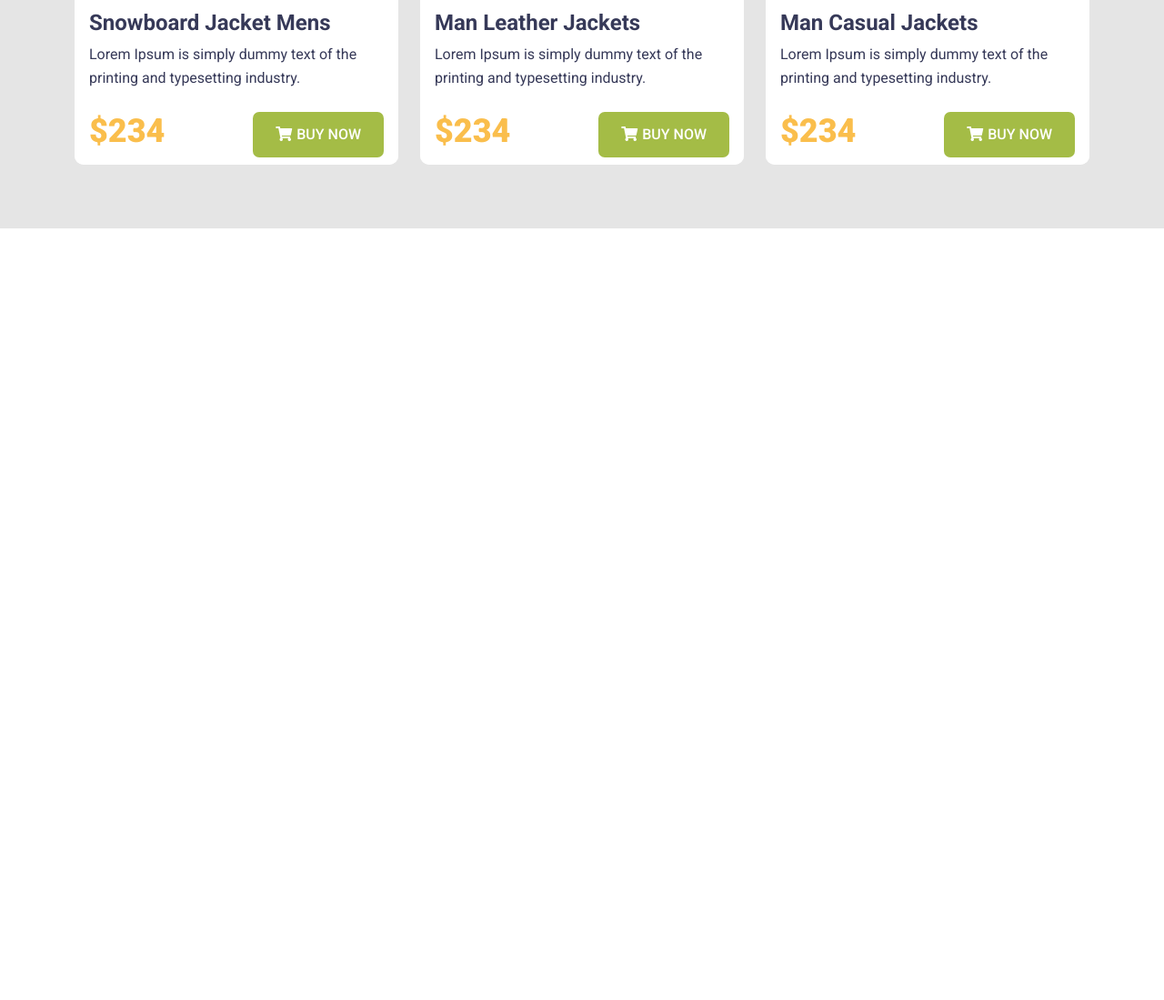
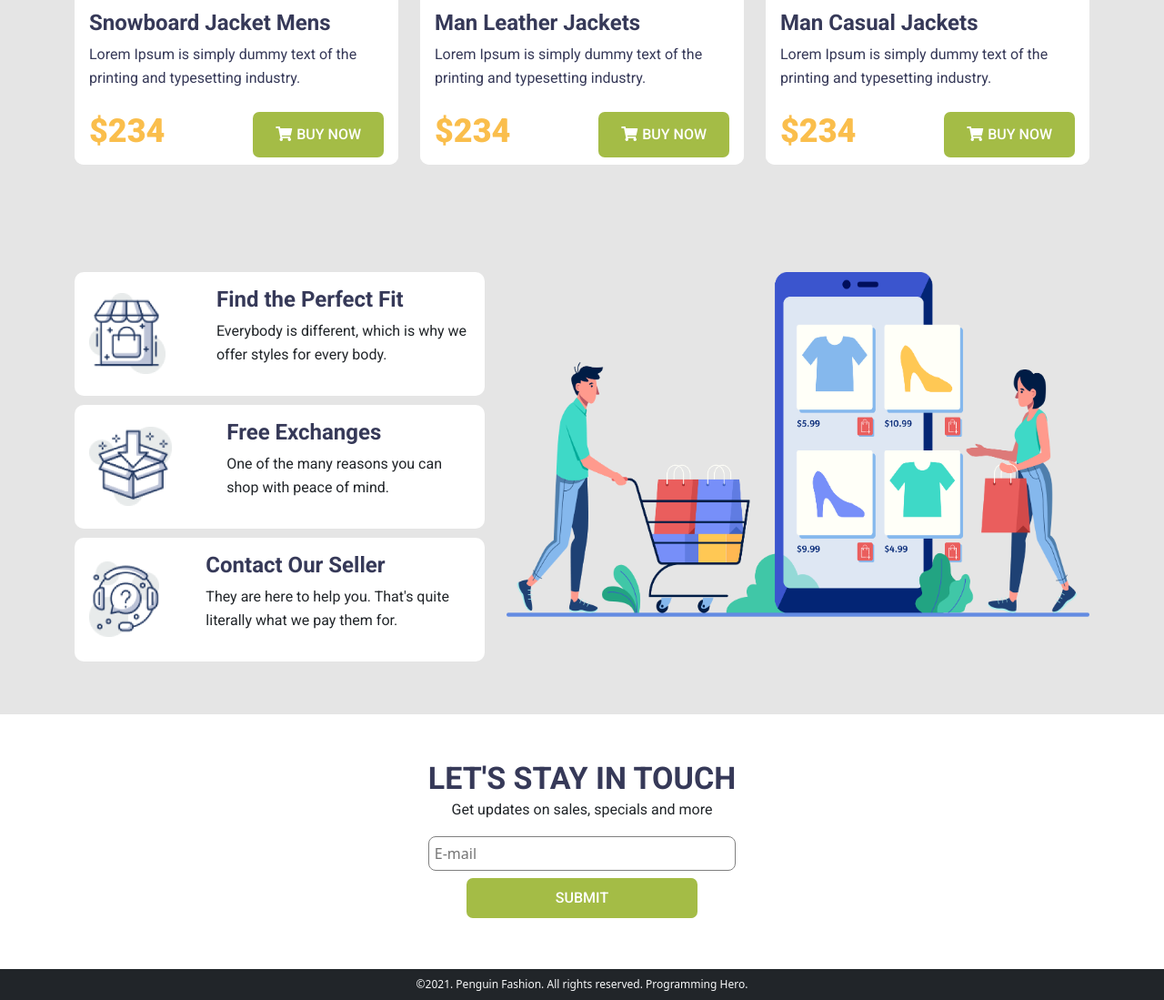
Before and after one commit to Prasantacb/Penguin-Fashion, a plain HTML site: page index.html in a window 1280 px wide. Shown: the part 1878-2977 px from the top of the page at 91% size. Before the commit the page ends 2129 px from the top, so only its background shows below. Drawn offline with nearby package versions, Linux system fonts and the light colour scheme.

Commit message:
list commit

```diff
--- a/css/style.css
+++ b/css/style.css
@@ -43,6 +43,10 @@ button{
     font-weight: 500;
     line-height: 24px;
     text-transform: uppercase;
+}
+button:hover{
+    background-color: tomato;
+    transition: .5s;
 }
 button i{
     margin-right: 5px;
@@ -108,3 +112,53 @@ main{
     font-weight: 900;
     line-height: 42px;
 }
+/* Our-service-part-start  */
+
+.service-box{
+    align-items: center;
+    border-radius: 10px;
+    margin-bottom: 10px;
+}
+.service-box .service-cont h3{
+    font-family: 'Roboto';
+    font-size: 24px;
+    color: #363958;
+    font-weight: 700;
+    line-height: 28px;
+}
+.service-box .service-cont p{
+    font-family: 'Roboto';
+    font-size: 16px;
+    font-weight: 400;
+    line-height: 26px;
+}
+/* footer-part-start  */
+.submit-box{
+    height: 280px;
+    text-align: center;
+}
+.submit-box h2{
+    font-family: 'Roboto';
+    font-size: 34px;
+    color: #363958;
+    font-weight: 700;
+    line-height: 28px;
+}
+.submit-box p{
+    font-family: 'Roboto';
+    font-size: 16px;
+    font-weight: 400;
+    line-height: 26px;
+}
+.submit-box input{
+    width: 100%;
+    display: block;
+    margin-bottom: 8px;
+    padding: 6px;
+    border-radius: 8px;
+    border: 1.5px solid grey;
+}
+
+.footer-bottom p{
+    font-size: 12px;
+}
--- a/index.html
+++ b/index.html
@@ -184,7 +184,70 @@
                 </div>
             </div>
         </section>
+
+        <!-- our-service-part-start  -->
+        <section class="our-service py-5">
+            <div class="container">
+                <div class="row">
+                    <div class="col-md-5 col-sm-12">
+                        <div class="service-box d-flex p-3 bg-white">
+                            <div class="service-icon">
+                                <img src="image/Logo, Icon/image 12.png" width="60%" alt="#">
+                            </div>
+                            <div class="service-cont">
+                                <h3>Find the Perfect Fit</h3>
+                                <p>Everybody is different, which is why we offer styles for every body.</p>
+                            </div>
+                        </div>
+                        <div class="service-box d-flex p-3 bg-white">
+                            <div class="service-icon">
+                                <img src="image/Logo, Icon/image 13.png" width="60%" alt="#">
+                            </div>
+                            <div class="service-cont">
+                                <h3>Free Exchanges</h3>
+                                <p>One of the many reasons you can shop with peace of mind.</p>
+                            </div>
+                        </div>
+                        <div class="service-box d-flex p-3 bg-white">
+                            <div class="service-icon">
+                                <img src="image/Logo, Icon/image 14.png" width="60%" alt="#">
+                            </div>
+                            <div class="service-cont">
+                                <h3>Contact Our Seller</h3>
+                                <p>They are here to help you. That's quite literally what we pay them for.</p>
+                            </div>
+                        </div>
+                    </div>
+                    <div class="col-md-7 col-sm-12 ">
+                        <div class="service-img">
+                            <img src="image/Logo, Icon/XMLID 1.png"width="100%" alt="#">
+                        </div>
+                    </div>
+                </div>
+            </div>
+        </section>
     </main>
+    <!-- footer-part-start  -->
+    <footer>
+        <section>
+            <div class="container ">
+                <div class="submit-box d-flex justify-content-center align-items-center">
+                    <div>
+                        <h2>LET'S STAY IN TOUCH</h2>
+                        <p>Get updates on sales, specials and more</p>
+                        <input type="text" placeholder="E-mail">
+                        <button class="w-75">SUBMIT</button>
+                    </div>
+                </div>
+            </div>
+        </section>
+        <!-- footer-bottom-start  -->
+        <section>
+            <div class="footer-bottom bg-dark text-center">
+                <p class="text-light m-0 py-2 ">©2021. Penguin Fashion. All rights reserved. Programming Hero.</p>
+            </div>
+        </section>
+    </footer>
 
 
     <script src="https://cdn.jsdelivr.net/npm/bootstrap@5.0.0-beta1/dist/js/bootstrap.bundle.min.js"
```
